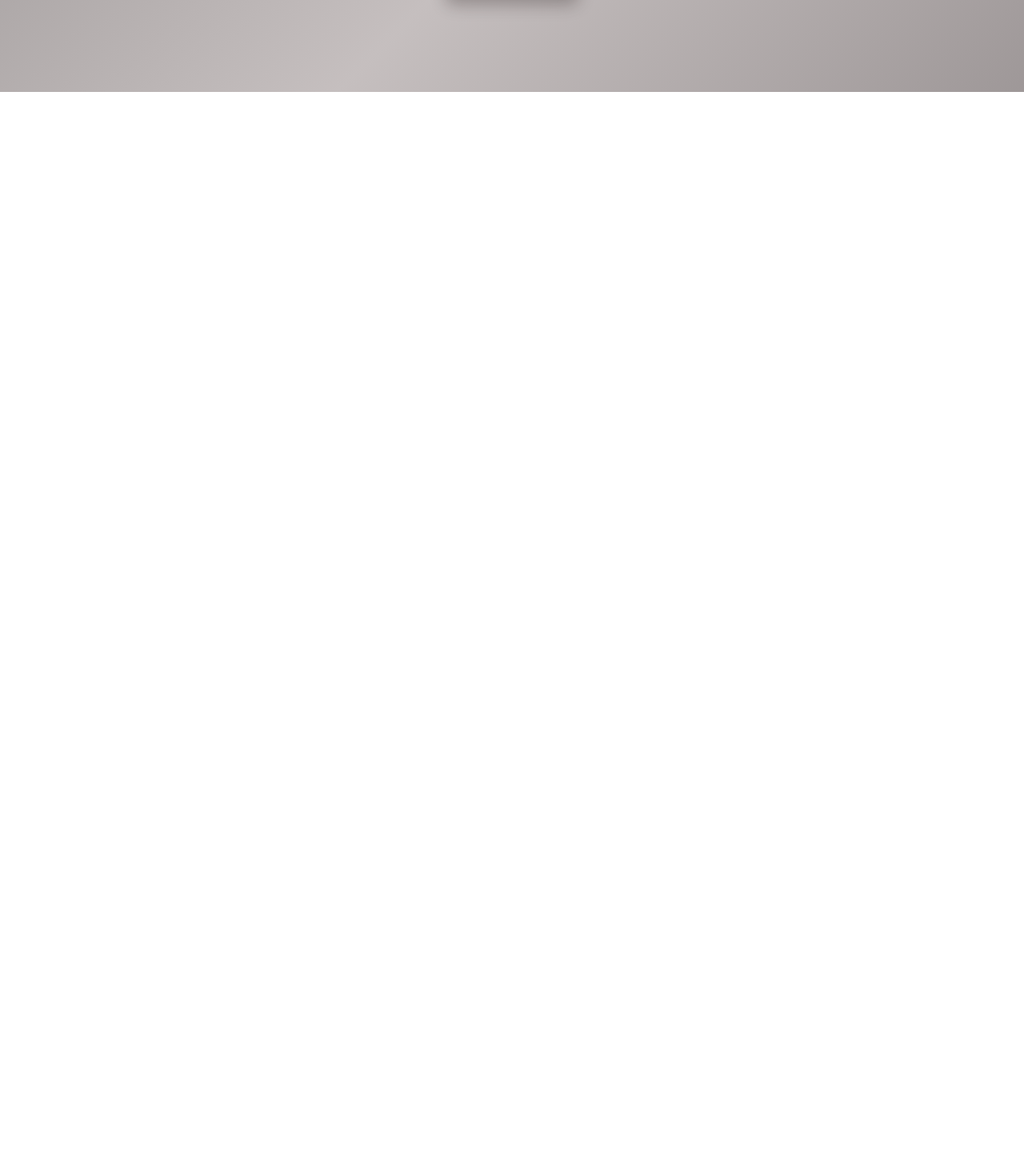
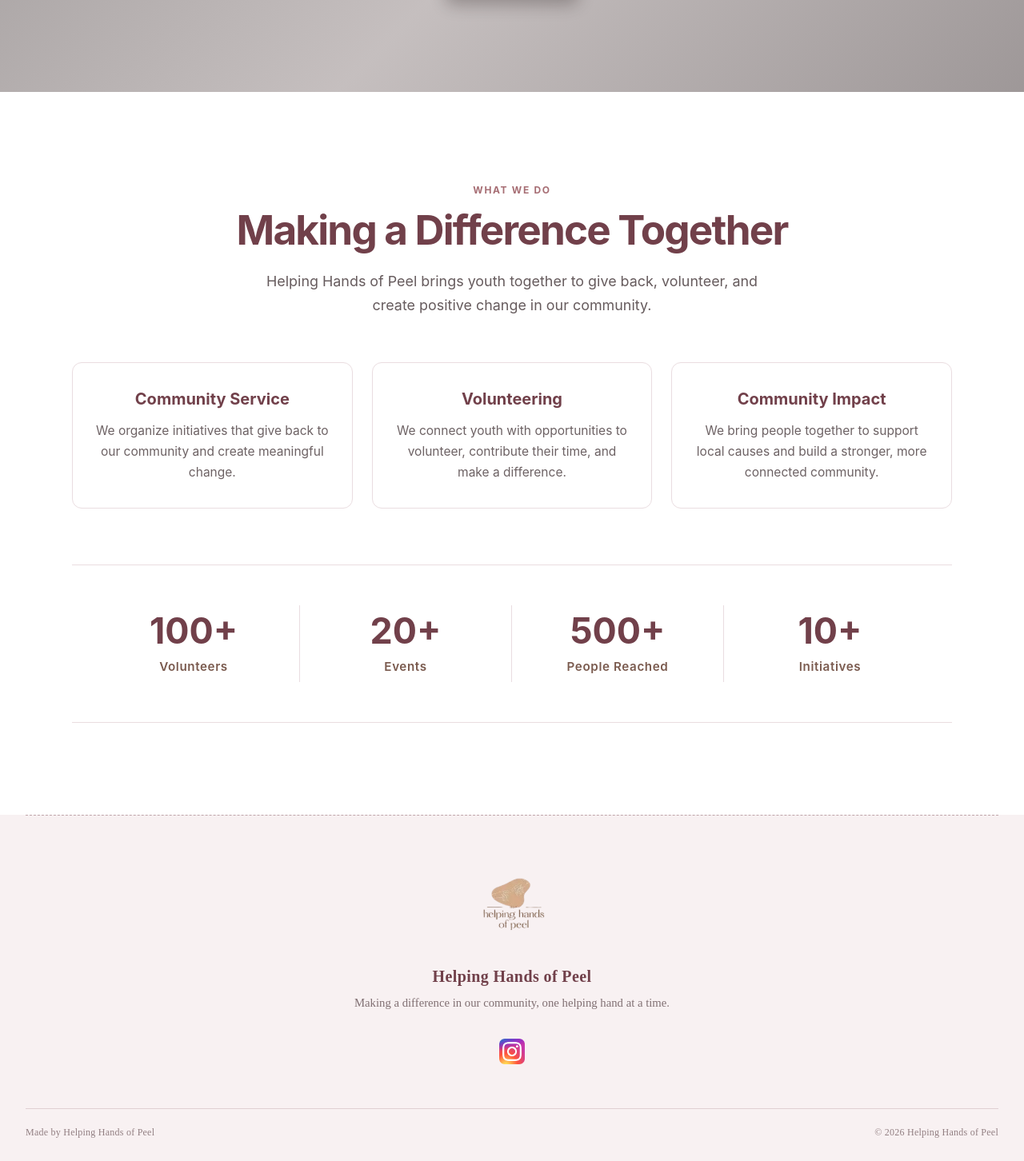
Before and after one commit to fzeeshan7134-design/peelhelp, a React (Vite) app: page / in a window 1280 px wide. Shown: the part 667-2119 px from the top of the page at 80% size. Before the commit the page ends 800 px from the top, so only its background shows below. Built offline with nearby package versions, Linux system fonts and the light colour scheme.

Commit message:
Added footer and fixed some stuff

```diff
--- a/src/App.jsx
+++ b/src/App.jsx
@@ -1,8 +1,10 @@
+import WhatWeDo from './components/WhatWeDo'
 import './App.css'
 import { Route, Routes } from 'react-router-dom'
 import Navbar from './components/Navbar'
 import Hero from './components/Hero'
 import Team from './pages/Team'
+import Footer from './components/Footer'
 
 function App() {
   return (
@@ -10,9 +12,20 @@
       <Navbar />
 
       <Routes>
-        <Route path="/" element={<Hero />} />
+        <Route
+          path="/"
+          element={
+            <>
+              <Hero />
+              <WhatWeDo />
+            </>
+          }
+        />
+
         <Route path="/team" element={<Team />} />
       </Routes>
+
+      <Footer />
     </>
   )
 }
--- /dev/null
+++ b/src/components/Footer.css
@@ -0,0 +1,160 @@
+.site-footer {
+  --footer-maroon: #71404a;
+  --footer-dusty-rose: #a66d73;
+  --footer-brown: #7a5a4e;
+  --footer-cream: #f8f1f2;
+
+  padding: 0 32px 28px;
+  background: var(--footer-cream);
+  color: var(--footer-brown);
+}
+
+/* DASHED LINE AT TOP */
+
+.site-footer__top-line {
+  width: min(100%, 1280px);
+  margin: 0 auto;
+  border-top: 1px dashed #bfa5aa;
+}
+
+/* MAIN FOOTER */
+
+.site-footer__main {
+  display: flex;
+  flex-direction: column;
+  align-items: center;
+
+  padding: 55px 20px 48px;
+
+  text-align: center;
+}
+
+/* LOGO */
+
+.site-footer__logo {
+  display: block;
+
+  width: 115px;
+  height: auto;
+
+  margin-bottom: 20px;
+
+  object-fit: contain;
+}
+
+/* TITLE */
+
+.site-footer__title {
+  margin: 0;
+
+  color: var(--footer-maroon);
+
+  font-size: 1.25rem;
+  font-weight: 750;
+  letter-spacing: 0.02em;
+}
+
+/* TAGLINE */
+
+.site-footer__tagline {
+  max-width: 500px;
+
+  margin: 10px 0 25px;
+
+  color: #806f72;
+
+  font-size: 0.92rem;
+  line-height: 1.6;
+}
+
+/* INSTAGRAM */
+
+.site-footer__instagram {
+  display: grid;
+
+  width: 46px;
+  height: 46px;
+
+  place-items: center;
+
+  border-radius: 50%;
+
+  transition:
+    background-color 180ms ease,
+    transform 180ms ease;
+}
+
+.site-footer__instagram img {
+  display: block;
+
+  width: 32px;
+  height: 32px;
+
+  object-fit: contain;
+}
+
+.site-footer__instagram:hover {
+  background: rgba(166, 109, 115, 0.12);
+  transform: translateY(-3px);
+}
+
+/* BOTTOM DIVIDER */
+
+.site-footer__bottom-line {
+  width: min(100%, 1280px);
+  margin: 0 auto;
+
+  border-top: 1px solid #dfcfd2;
+}
+
+/* BOTTOM */
+
+.site-footer__bottom {
+  display: flex;
+
+  width: min(100%, 1280px);
+
+  justify-content: space-between;
+  align-items: center;
+
+  gap: 20px;
+
+  margin: 0 auto;
+  padding-top: 22px;
+
+  color: #927f82;
+
+  font-size: 0.75rem;
+  font-weight: 500;
+  letter-spacing: 0.02em;
+}
+
+.site-footer__bottom p {
+  margin: 0;
+}
+
+/* MOBILE */
+
+@media (max-width: 600px) {
+  .site-footer {
+    padding-right: 20px;
+    padding-left: 20px;
+  }
+
+  .site-footer__main {
+    padding: 45px 10px 40px;
+  }
+
+  .site-footer__logo {
+    width: 100px;
+  }
+
+  .site-footer__bottom {
+    flex-direction: column;
+    justify-content: center;
+
+    text-align: center;
+
+    gap: 8px;
+  }
+}
--- /dev/null
+++ b/src/components/Footer.jsx
@@ -0,0 +1,48 @@
+import logo from '../assets/logo.png'
+import insta from '../assets/insta.png'
+import './Footer.css'
+
+const INSTAGRAM_URL = 'https://www.instagram.com/helpinghandsofpeel/'
+
+function Footer() {
+  return (
+    <footer className="site-footer">
+      <div className="site-footer__top-line" />
+
+      <div className="site-footer__main">
+        <img
+          className="site-footer__logo"
+          src={logo}
+          alt="Helping Hands of Peel"
+        />
+
+        <p className="site-footer__title">
+          Helping Hands of Peel
+        </p>
+
+        <p className="site-footer__tagline">
+          Making a difference in our community, one helping hand at a time.
+        </p>
+
+        <a
+          className="site-footer__instagram"
+          href={INSTAGRAM_URL}
+          target="_blank"
+          rel="noopener noreferrer"
+          aria-label="Instagram"
+        >
+          <img src={insta} alt="Instagram" />
+        </a>
+      </div>
+
+      <div className="site-footer__bottom-line" />
+
+      <div className="site-footer__bottom">
+        <p>Made by Helping Hands of Peel</p>
+        <p>© 2026 Helping Hands of Peel</p>
+      </div>
+    </footer>
+  )
+}
+
+export default Footer
--- /dev/null
+++ b/src/components/WhatWeDo.css
@@ -0,0 +1,161 @@
+.what-we-do {
+  --what-we-do-maroon: #71404a;
+  --what-we-do-dusty-rose: #a66d73;
+  --what-we-do-ink: #302a2a;
+  --what-we-do-border: #eadde0;
+
+  padding: clamp(72px, 9vw, 120px) 32px;
+  background: #fff;
+  color: var(--what-we-do-ink);
+  font-family: Inter, Avenir, 'Avenir Next', 'Segoe UI', Helvetica, Arial, sans-serif;
+}
+
+.what-we-do__intro {
+  width: min(100%, 760px);
+  margin: 0 auto;
+  text-align: center;
+}
+
+.what-we-do__eyebrow {
+  margin: 0 0 14px;
+  color: var(--what-we-do-dusty-rose);
+  font-size: 0.75rem;
+  font-weight: 750;
+  letter-spacing: 0.14em;
+}
+
+.what-we-do h2 {
+  margin: 0;
+  color: var(--what-we-do-maroon);
+  font-size: clamp(2rem, 4vw, 3.2rem);
+  font-weight: 720;
+  letter-spacing: -0.035em;
+  line-height: 1.12;
+}
+
+.what-we-do__description {
+  max-width: 650px;
+  margin: 20px auto 0;
+  color: #665b5d;
+  font-size: clamp(1rem, 1.5vw, 1.12rem);
+  line-height: 1.7;
+}
+
+.what-we-do__cards {
+  display: grid;
+  grid-template-columns: repeat(3, minmax(0, 1fr));
+  gap: 24px;
+  width: min(100%, 1100px);
+  margin: 56px auto 0;
+}
+
+.what-we-do__card {
+  padding: 32px 28px;
+  border: 1px solid var(--what-we-do-border);
+  border-radius: 12px;
+  background: #fff;
+  text-align: center;
+  transition:
+    transform 200ms ease,
+    box-shadow 200ms ease,
+    border-color 200ms ease;
+}
+
+.what-we-do__card:hover {
+  border-color: #d9bdc2;
+  box-shadow: 0 14px 30px rgba(82, 52, 57, 0.1);
+  transform: translateY(-5px);
+}
+
+.what-we-do__card h3 {
+  margin: 0;
+  color: var(--what-we-do-maroon);
+  font-size: 1.25rem;
+  font-weight: 700;
+  line-height: 1.3;
+}
+
+.what-we-do__card p {
+  margin: 14px 0 0;
+  color: #6d6264;
+  font-size: 0.97rem;
+  line-height: 1.65;
+}
+
+@media (max-width: 760px) {
+  .what-we-do {
+    padding-right: 20px;
+    padding-left: 20px;
+  }
+
+  .what-we-do__cards {
+    grid-template-columns: 1fr;
+    gap: 16px;
+    margin-top: 40px;
+  }
+
+  .what-we-do__card {
+    padding: 28px 24px;
+  }
+}
+
+@media (prefers-reduced-motion: reduce) {
+  .what-we-do__card {
+    transition: none;
+  }
+}
+
+.impact-section {
+  width: min(100%, 1100px);
+  margin: 70px auto 0;
+  padding: 50px 20px;
+  display: grid;
+  grid-template-columns: repeat(4, 1fr);
+  text-align: center;
+  border-top: 1px solid #eadde0;
+  border-bottom: 1px solid #eadde0;
+}
+
+.impact-stat {
+  padding: 10px 20px;
+  border-right: 1px solid #eadde0;
+}
+
+.impact-stat:last-child {
+  border-right: none;
+}
+
+.impact-stat h3 {
+  margin: 0;
+  color: #71404a;
+  font-size: 2.8rem;
+  font-weight: 750;
+  line-height: 1;
+}
+
+.impact-stat p {
+  margin: 12px 0 0;
+  color: #7a5a4e;
+  font-size: 0.95rem;
+  font-weight: 600;
+  letter-spacing: 0.04em;
+}
+
+@media (max-width: 700px) {
+  .impact-section {
+    grid-template-columns: repeat(2, 1fr);
+    gap: 35px 0;
+  }
+
+  .impact-stat:nth-child(2) {
+    border-right: none;
+  }
+
+  .impact-stat:nth-child(3) {
+    border-right: 1px solid #eadde0;
+  }
+
+  .impact-stat h3 {
+    font-size: 2.3rem;
+  }
+}
--- /dev/null
+++ b/src/components/WhatWeDo.jsx
@@ -0,0 +1,69 @@
+import './WhatWeDo.css'
+
+const areas = [
+  {
+    title: 'Community Service',
+    description:
+      'We organize initiatives that give back to our community and create meaningful change.',
+  },
+  {
+    title: 'Volunteering',
+    description:
+      'We connect youth with opportunities to volunteer, contribute their time, and make a difference.',
+  },
+  {
+    title: 'Community Impact',
+    description:
+      'We bring people together to support local causes and build a stronger, more connected community.',
+  },
+]
+
+function WhatWeDo() {
+  return (
+    <section className="what-we-do" aria-labelledby="what-we-do-title">
+      <div className="what-we-do__intro">
+        <p className="what-we-do__eyebrow">WHAT WE DO</p>
+
+        <h2 id="what-we-do-title">Making a Difference Together</h2>
+
+        <p className="what-we-do__description">
+          Helping Hands of Peel brings youth together to give back,
+          volunteer, and create positive change in our community.
+        </p>
+      </div>
+
+      <div className="what-we-do__cards">
+        {areas.map((area) => (
+          <article className="what-we-do__card" key={area.title}>
+            <h3>{area.title}</h3>
+            <p>{area.description}</p>
+          </article>
+        ))}
+      </div>
+
+      <div className="impact-section">
+        <div className="impact-stat">
+          <h3>100+</h3>
+          <p>Volunteers</p>
+        </div>
+
+        <div className="impact-stat">
+          <h3>20+</h3>
+          <p>Events</p>
+        </div>
+
+        <div className="impact-stat">
+          <h3>500+</h3>
+          <p>People Reached</p>
+        </div>
+
+        <div className="impact-stat">
+          <h3>10+</h3>
+          <p>Initiatives</p>
+        </div>
+      </div>
+    </section>
+  )
+}
+
+export default WhatWeDo
```
